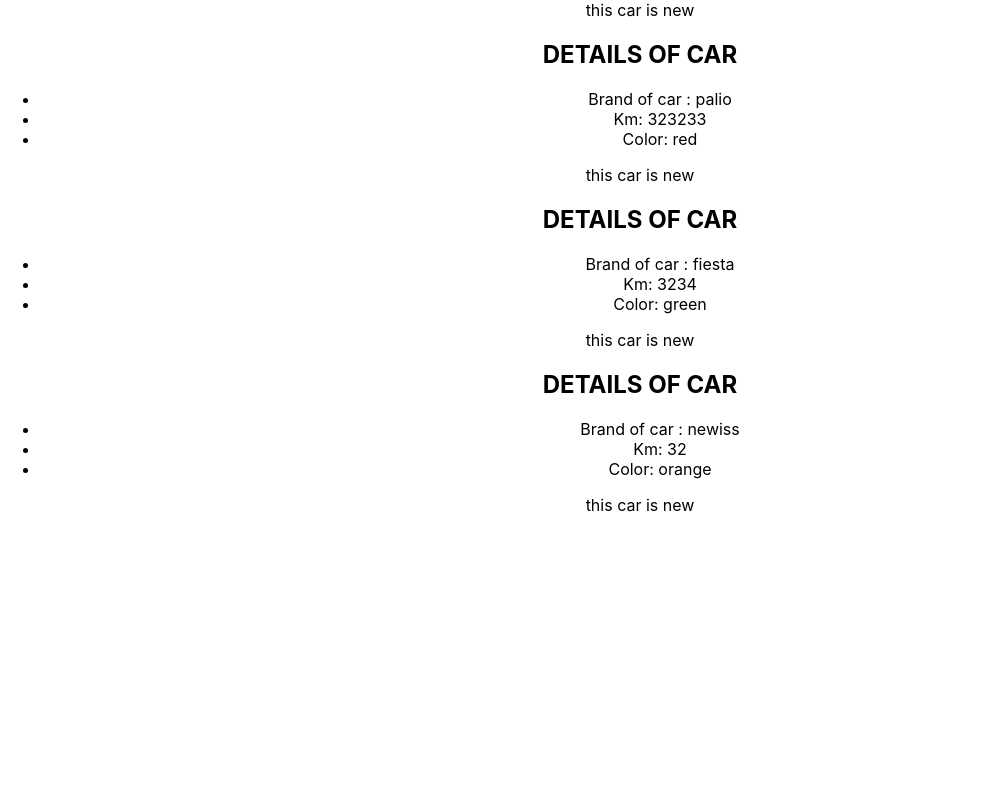
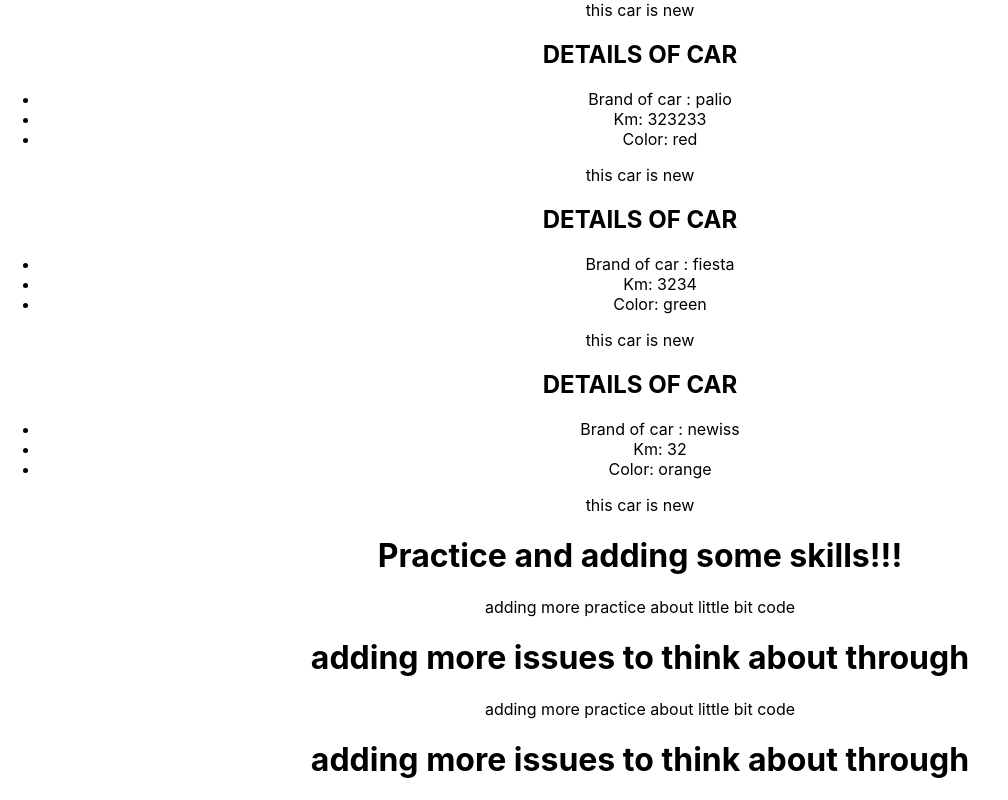
Before and after one commit to felipe-programador-18/remember-little-bit-react, a React (Create React App) app in the folder practice-react/: page / in a window 1280 px wide. Shown: the part 842-1642 px from the top of the page, without its empty margins (0-1008 px from the left). Before the commit the page ends 1373 px from the top, so only its background shows below. Built offline with nearby package versions, Linux system fonts and the light colour scheme.

Commit message:
c13-adding new structure of component to practice more test

```diff
--- a/practice-react/src/App.js
+++ b/practice-react/src/App.js
@@ -5,6 +5,7 @@ import PracticeLitteMore from './Des.props';
 import CreateObject from './Keys';
 import CreateAllprops from './Props';
 import CreateAnotherPrac from './reminber';
+import CreateProps from './testcreate';
 
 const Employees = ['martins','ProgrammerFelipe']
 
@@ -70,6 +71,16 @@ function App() {
 
        {cars.map((car) => (<PracticeLitteMore brand={car.brand} color={car.color}  km={car.km}  newbrand={true}  />))}
 
+
+
+    <CreateProps>
+     <p>adding more practice about little bit code</p>
+     <h1>adding more issues to think about through</h1>
+
+
+    </CreateProps>
+
+
     </div>
   );
 }
```
